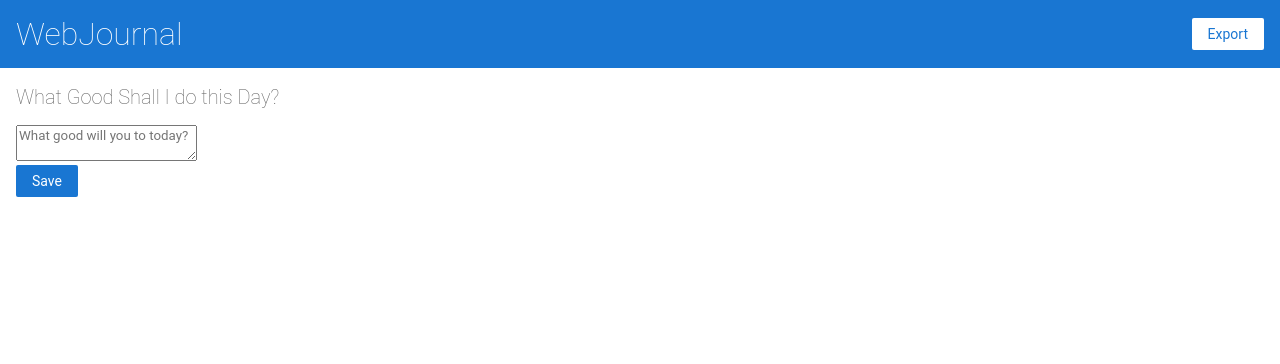
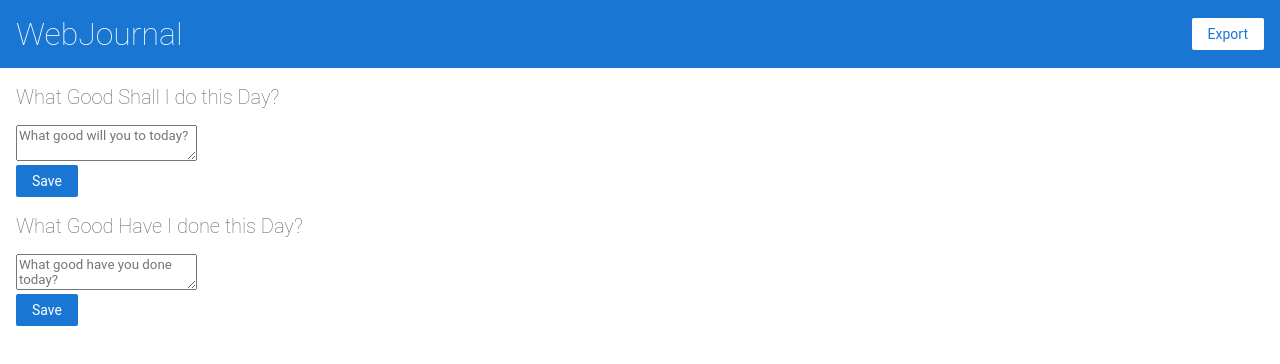
Before and after one commit to ColeW-Picaro/webjournal, an Angular app: page / in a window 1280 px wide. Shown: the top 364 px of the page. Built offline with nearby package versions, Linux system fonts and the light colour scheme.

Commit message:
3 files modified

```diff
--- a/src/app/entries.ts
+++ b/src/app/entries.ts
@@ -1,7 +1,12 @@
-export const entries = [
+export var entries = [
   {
     name: "What Good Shall I do this Day?",
     description: "What good will you to today?",
     entry: "",
   },
+  {
+    name: "What Good Have I done this Day?",
+    description: "What good have you done today?",
+    entry: "",
+  }
 ]
--- a/src/app/entry-list/entry-list.component.html
+++ b/src/app/entry-list/entry-list.component.html
@@ -1,6 +1,6 @@
 <div *ngFor="let entry of entries">
   <h2> {{entry.name}} </h2>
-  <textarea ng-model="entry"[placeholder]="entry.description"></textarea>
+  <textarea [placeholder]="entry.description"></textarea>
   <br>
-  <button (click)="save()"> Save </button>
+  <button (click)="save(entry.name)"> Save </button>
 </div>
--- a/src/app/entry-list/entry-list.component.ts
+++ b/src/app/entry-list/entry-list.component.ts
@@ -15,8 +15,8 @@ export class EntryListComponent implements OnInit {
   ngOnInit() {
   }
 
-  save() {
-
+  save(entryName, entryText) {
+    window.alert(entryName + " " + entryText);
   }
 
 }
```
